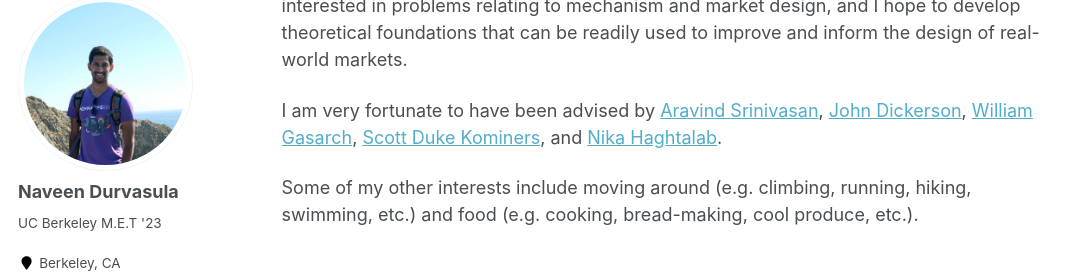
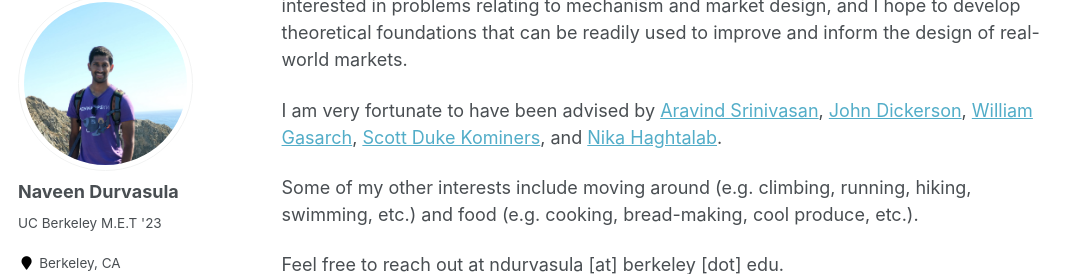
Before and after one commit to ndurvasula/ndurvasula.com, a Jekyll site: the page built from _pages/about.md, in a window 1280 px wide and 900 px high, scrolled down 713 px, cut to the strip 209-483 px from the top of the window. Shown: the whole strip, without its empty margins (0-1084 px from the left). Built offline with Jekyll 4.4.1, drawn with Linux system fonts in a browser that asks for light colours.

Commit message:
update contact

```diff
--- a/_pages/about.md
+++ b/_pages/about.md
@@ -13,3 +13,5 @@ I'm an undergraduate at the University of California, Berkeley. My research inte
 I am very fortunate to have been advised by [Aravind Srinivasan](http://www.cs.umd.edu/~srin/), [John Dickerson](http://jpdickerson.com/), [William Gasarch](https://www.cs.umd.edu/users/gasarch/), [Scott Duke Kominers](http://scottkom.com/), and [Nika Haghtalab](https://people.eecs.berkeley.edu/~nika/).
 
 Some of my other interests include moving around (e.g. climbing, running, hiking, swimming, etc.) and food (e.g. cooking, bread-making, cool produce, etc.).
+
+Feel free to reach out at ndurvasula [at] berkeley [dot] edu.
```
Also changed, not shown: 3 other files.
